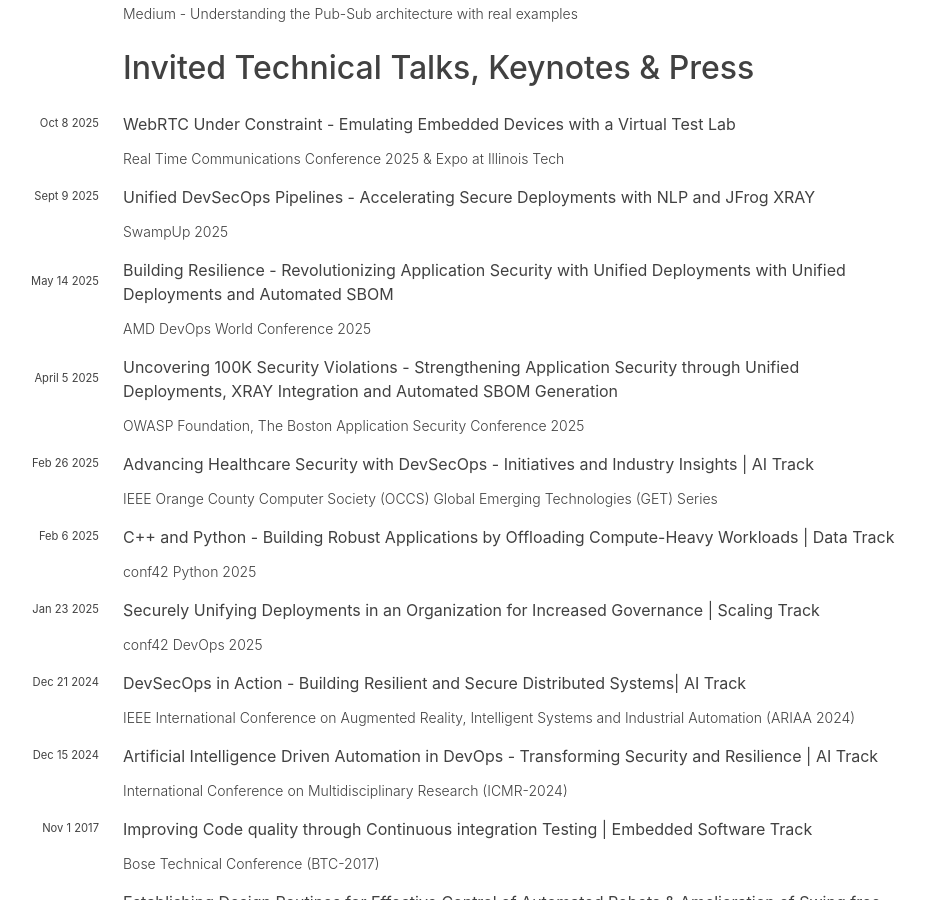
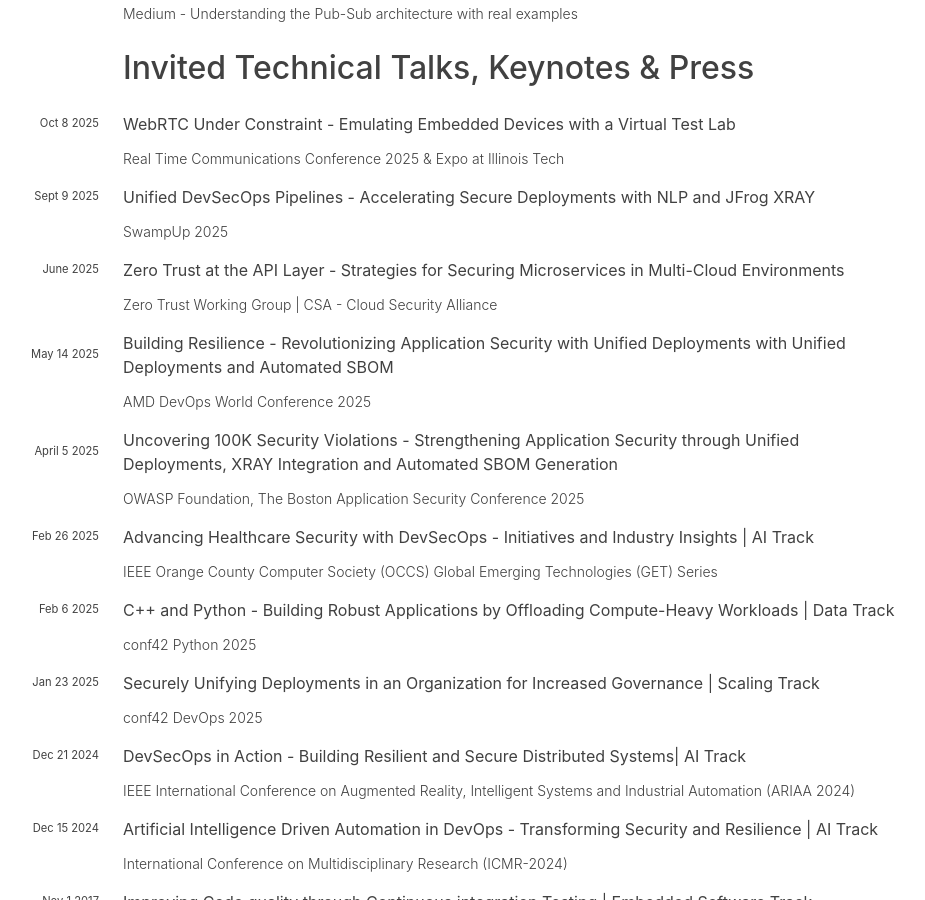
Before and after one commit to hariharanragothaman/hariharanragothaman.github.io, a Jekyll site: the page built from cv.md, in a window 1280 px wide and 900 px high, scrolled down 5652 px. Shown: the whole window, without its empty margins (209-1134 px from the left). Built offline with Jekyll 4.4.1, drawn with Linux system fonts in a browser that asks for light colours; nearby versions of some CDN libraries; some web fonts are replaced.

Commit message:
Polishes and Updates

```diff
--- a/_data/press.yaml
+++ b/_data/press.yaml
@@ -11,6 +11,13 @@
   publisher:
     - url: https://swampup.jfrog.com/
       name: SwampUp 2025
+
+- title: Zero Trust at the API Layer -  Strategies for Securing Microservices in Multi-Cloud Environments
+  month: June
+  year: 2025
+  publisher:
+    - url: https://circle.cloudsecurityalliance.org/viewdocument/recording-zero-trust-at-the-api-la?CommunityKey=76100168-bb90-4ba9-ae5f-31c9264d05c1&tab=librarydocuments
+      name: Zero Trust Working Group | CSA - Cloud Security Alliance
 
 - title: Building Resilience - Revolutionizing Application Security with Unified Deployments with Unified Deployments and Automated SBOM
   month: May 14
```
